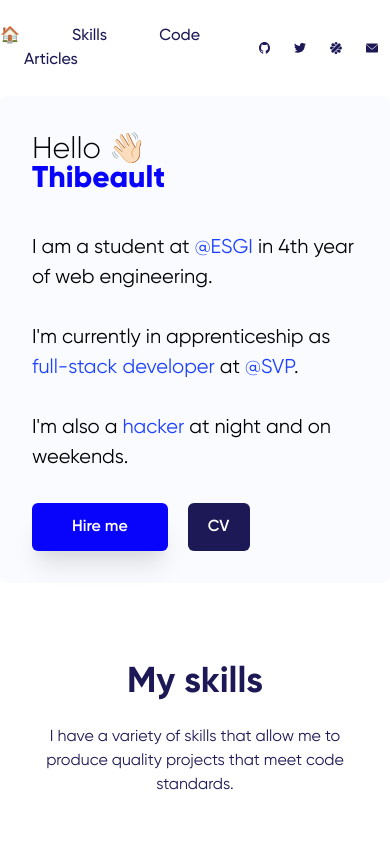
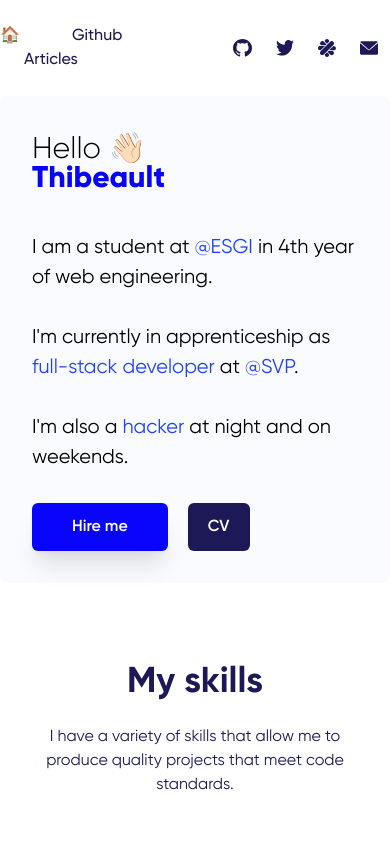
Before and after one commit to tchenu/portfolio, a Nuxt app: page / in a window 390 px wide. Shown: the top 843 px of the page. Built offline with nearby package versions, Linux system fonts and the light colour scheme.

Commit message:
:iphone: Create mobile navbar

```diff
--- a/components/Header.vue
+++ b/components/Header.vue
@@ -1,6 +1,7 @@
 <template>
   <header class="container mx-auto">
-    <nav class="flex justify-between items-center h-24">
+    <!-- DESKTOP NAV !-->
+    <nav class="hidden sm:flex sm:justify-between sm:items-center sm:h-24">
       <div class="left">
         <NuxtLink to="/" class="pr-6 font-medium text-blue-700 md:text-lg">
           🏠
@@ -33,6 +34,37 @@
         </a>
       </div>
     </nav>
+    <!-- MOBILE NAV !-->
+    <nav class="flex justify-around items-center h-24 sm:hidden">
+      <div class="left">
+        <NuxtLink to="/" class="pr-6 font-medium text-blue-700 md:text-lg">
+          🏠
+        </NuxtLink>
+        <a
+          class="px-6 font-medium text-blue-700 md:text-lg"
+          href="https://github.com/tchenu"
+        >
+          Github
+        </a>
+        <a class="px-6 font-medium text-blue-700 md:text-lg" href="#articles">
+          Articles
+        </a>
+      </div>
+      <div class="right flex items-center">
+        <a class="px-3" href="https://github.com/tchenu">
+          <img alt="Github Icon" src="~/assets/icons/github.svg" />
+        </a>
+        <a class="px-3" href="https://twitter.com/thibeault_chenu">
+          <img alt="Twitter Icon" src="~/assets/icons/twitter.svg" />
+        </a>
+        <a class="px-3" href="https://www.malt.fr/profile/thibeaultchenu">
+          <img alt="Malt Icon" src="~/assets/icons/malt.svg" />
+        </a>
+        <a class="px-3" href="mailto:hello@tchenu.com">
+          <img alt="Mail Icon" src="~/assets/icons/mail.svg" />
+        </a>
+      </div>
+    </nav>
   </header>
 </template>
 
```
